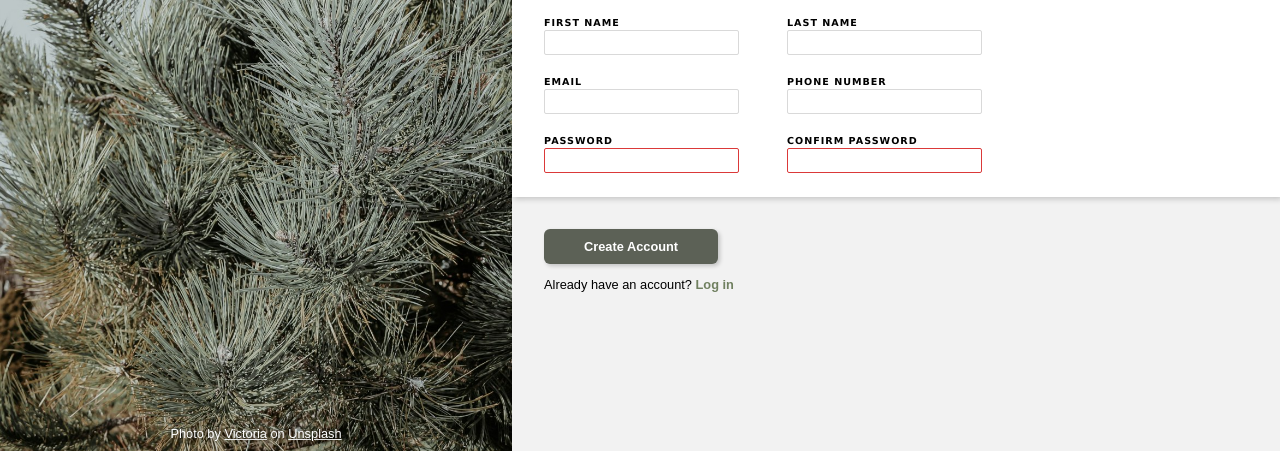
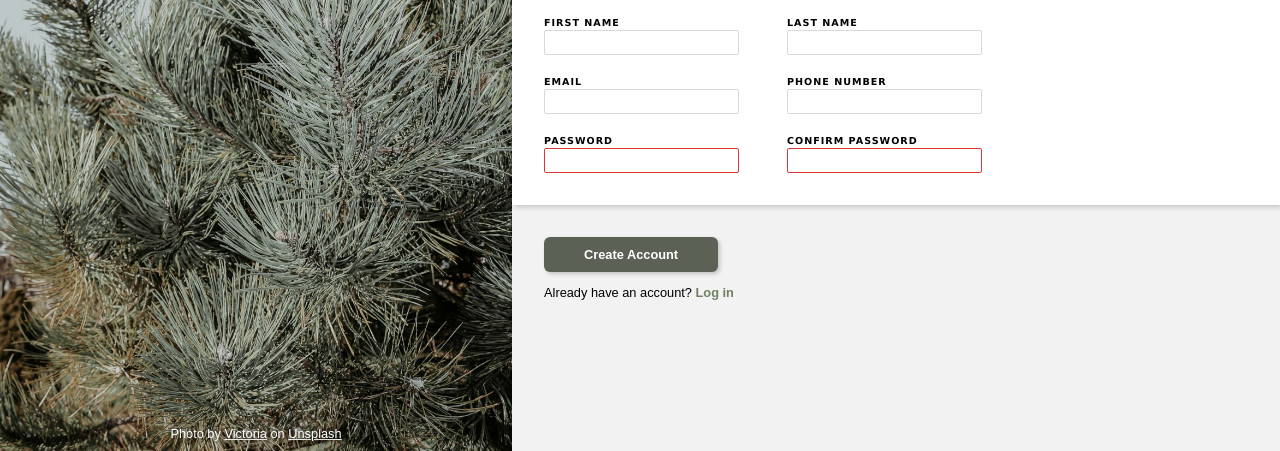
Before and after one commit to jsmith-code/sign-up-form-top, a plain HTML site: page index.html in a window 1280 px wide. Shown: the part 349-800 px from the top of the page. Drawn offline with Linux system fonts and the light colour scheme.

Commit message:
Increase sign up form vertical padding

```diff
--- a/styles.css
+++ b/styles.css
@@ -121,7 +121,7 @@ body {
 }
 
 form#sign-up {
-    padding: 24px 32px;
+    padding: 32px;
     display: flex;
     flex-direction: column;
     gap: 16px;
```
